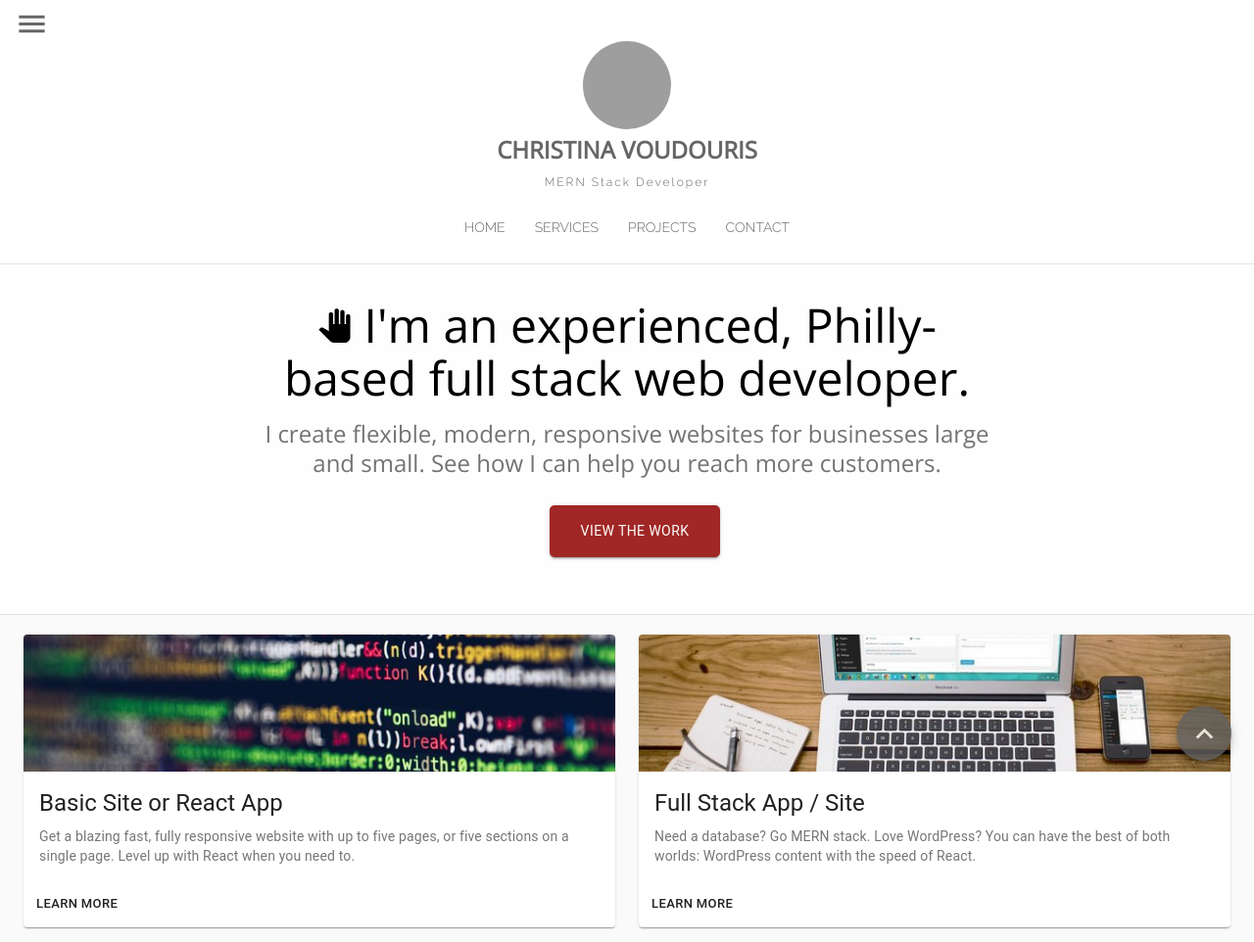
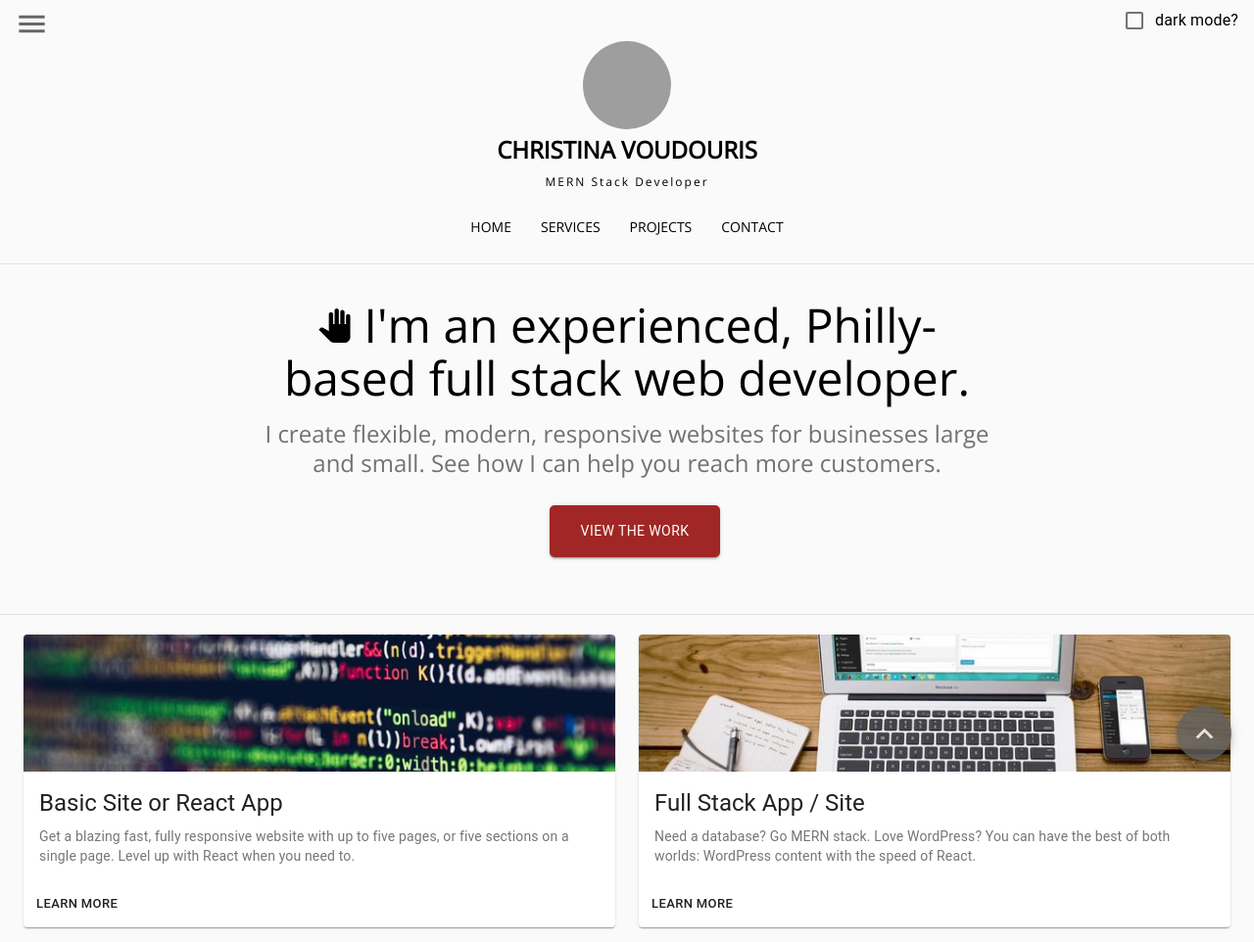
Before and after one commit to christinavoudouris/christinavoudouris.com, a React app: page / in a window 1280 px wide. Shown: the top 962 px of the page at 98% size. Built offline with nearby package versions, Linux system fonts and the light colour scheme; grey boxes are pictures that could not be loaded.

Commit message:
dark mode

```diff
--- a/package.json
+++ b/package.json
@@ -10,7 +10,8 @@
     "react-dom": "^17.0.1",
     "react-router-dom": "^5.2.0",
     "react-router-hash-link": "^2.2.2",
-    "react-scripts": "^4.0.0"
+    "react-scripts": "^4.0.0",
+    "use-dark-mode": "^2.3.1"
   },
   "scripts": {
     "start": "react-scripts start",
--- a/src/components/Cards.js
+++ b/src/components/Cards.js
@@ -31,7 +31,7 @@ const styles = theme => ({
     },
   })
 
-const DialogTitle = withStyles(styles)((props) => {
+const DialogTitle = withStyles(styles)(props => {
     const { children, classes, onClose, ...other } = props
     return <MuiDialogTitle disableTypography className={classes.root} {...other}>
           <Typography variant="h6">{children}</Typography>
--- a/src/components/Footer.js
+++ b/src/components/Footer.js
@@ -5,6 +5,7 @@ import IconButton from '@material-ui/core/IconButton'
 import GitHubIcon from '@material-ui/icons/GitHub'
 import InstagramIcon from '@material-ui/icons/Instagram'
 import FacebookIcon from '@material-ui/icons/Facebook'
+import { HashLink as Link } from 'react-router-hash-link'
 
 const Footer = () => <footer>
     <ul className="social">
@@ -48,11 +49,11 @@ const Footer = () => <footer>
     <p>
         &copy; {new Date().getFullYear()} Christina Voudouris. All rights reserved.
     </p>
-    <a href="#top" alt="top">
+    <Link to="#top" aria-label="go to top">
         <Fab style={fabStyle} aria-label="arrowupward">
             <KeyboardArrowUpIcon fontSize="large" />
         </Fab>
-    </a>
+    </Link>
 </footer>
 
 const fabStyle = {
--- a/src/components/Header.js
+++ b/src/components/Header.js
@@ -1,17 +1,13 @@
 import React from 'react'
-import { Link } from 'react-router-dom'
-import TempDrawer from './TempDrawer'
+import Top from './Top'
 import { NavHashLink as NavLink } from 'react-router-hash-link'
 
 const Header = () => <>
-    <Link to="/" name="top" aria-label="Top of page"> </Link>
-    <TempDrawer />
-    <div className="header">
-        <Link to="/">
-            <img className="me" width="90" height="90" src="https://projects.christinavoudouris.com/wp-content/uploads/2020/08/me-lg.jpg" alt="me" />
-            <p className="title">Christina Voudouris</p>
-            <p className="subtitle">MERN Stack Developer</p>
-        </Link>
+    <Top />
+    <header>
+        <img className="me" width="90" height="90" src="https://projects.christinavoudouris.com/wp-content/uploads/2020/08/me-lg.jpg" alt="me" />
+        <p className="title">Christina Voudouris</p>
+        <p className="subtitle">MERN Stack Developer</p>
         <ul className="nav">
             <li>
                 <NavLink to="/" alt="Home">HOME</NavLink>
@@ -28,7 +24,7 @@ const Header = () => <>
                 </NavLink>
             </li>
         </ul>
-    </div>
+    </header>
 </>
 
 export default Header
--- a/src/components/Home.js
+++ b/src/components/Home.js
@@ -5,7 +5,7 @@ import Grid from '@material-ui/core/Grid'
 import PanToolIcon from '@material-ui/icons/PanTool'
 import { HashLink as Link } from 'react-router-hash-link'
 
-const Home = () => <div className="wrapper">
+const Home = () => <div id="wrapper">
     <Container maxWidth="sm">
         <h1 className="headline"><PanToolIcon fontSize="large" /> I'm an experienced, Philly-based full stack web developer.</h1>
         <h2 className="desc">
--- a/src/components/TempDrawer.js
+++ b/src/components/Top.js
@@ -12,6 +12,8 @@ import FavoriteIcon from '@material-ui/icons/Favorite'
 import MailIcon from '@material-ui/icons/Mail'
 import MenuIcon from '@material-ui/icons/Menu'
 import { NavHashLink as NavLink } from 'react-router-hash-link'
+import FormControlLabel from '@material-ui/core/FormControlLabel'
+import Checkbox from '@material-ui/core/Checkbox'
 
 const useStyles = makeStyles({
     list: {
@@ -25,14 +27,41 @@ const useStyles = makeStyles({
     }
 })
 
-export default function TempDrawer() {
+export default function Top() {
     const classes = useStyles()
-    const [state, setState] = useState({
-        left: false
-    })
+    const [state, setState] = useState({ left: false })
 
-    const toggleDrawer = (anchor, open) => (event) => {
-        if (event.type === 'keydown' && (event.key === 'Tab' || event.key === 'Shift')) {
+    let toggledClass = 'toggled'
+    let body = document.body
+    const lightMode = 'light'
+    const darkMode = 'dark'
+    let mode
+
+    if (localStorage) {
+        mode = localStorage.getItem('mode')
+      }
+
+    mode === lightMode || mode === darkMode
+        ? body.classList.add(mode)
+        : body.classList.add(lightMode)
+
+    const switchMode = e => {
+        if (mode === darkMode) {
+            body.classList.replace(darkMode, lightMode)
+            e.target.classList.remove(toggledClass)
+            body.classList.toggle(toggledClass)
+            localStorage.setItem('mode', 'light')
+            mode = lightMode
+        } else {
+            body.classList.replace(lightMode, darkMode)
+            e.target.classList.add(toggledClass)
+            localStorage.setItem('mode', 'dark')
+            mode = darkMode
+        }
+    }
+
+    const toggleDrawer = (anchor, open) => e => {
+        if (e.type === 'keydown' && (e.key === 'Tab' || e.key === 'Shift')) {
             return
         }
 
@@ -46,6 +75,7 @@ export default function TempDrawer() {
         role="presentation"
         onClick={toggleDrawer(anchor, false)}
         onKeyDown={toggleDrawer(anchor, false)}
+        id="top"
     >
         <List>
             <ListItem>
@@ -83,10 +113,10 @@ export default function TempDrawer() {
         </List>
     </div>
 
-    return <div style={{ backgroundColor: 'white' }}>
-        {['left'].map((anchor) => (<Fragment key={anchor}>
+    return <>
+        {['left'].map(anchor => <Fragment key={anchor}>
             <Button
-                style={{ padding: '0', backgroundColor: 'white' }}
+                style={{ padding: '0' }}
                 aria-label="open menu"
                 onClick={toggleDrawer(anchor, true)}
             >
@@ -95,7 +125,8 @@ export default function TempDrawer() {
                     style={{
                         color: "#666666",
                         marginTop: '7px',
-                        padding: '0'
+                        padding: '0',
+                        backgroundColor: 'transparent'
                     }}
                 />}
             </Button>
@@ -106,6 +137,18 @@ export default function TempDrawer() {
             >
                 {list(anchor)}
             </Drawer>
-        </Fragment>))}
-    </div>
+        </Fragment>)}
+        <FormControlLabel
+        control={
+          <Checkbox
+            className={mode === "dark" ? toggledClass : ""}
+            id="darkMode"
+            onClick={e => switchMode(e)}
+            color="default"
+          />
+        }
+        label="dark mode?"
+        style={{ float: 'right' }}
+      />
+    </>
 }
--- a/src/index.css
+++ b/src/index.css
@@ -9,9 +9,16 @@ body {
   font-family: "Open Sans", sans-serif;
   margin: 0 auto;
   padding: 0;
-  background-color: #fafafa;
   font-size: 14px;
   line-height: 24px;
+}
+
+.light {
+  background-color: #fafafa;
+}
+
+.dark {
+  background-color: gainsboro;
 }
 
 p {
@@ -35,9 +42,8 @@ a.drawer:hover {
   width: 100%;
 }
 
-.header {
+header {
   text-align: center;
-  background-color: white !important;
   border-bottom: 1px solid rgba(0, 0, 0, 0.1);
   padding: 0px;
 }
@@ -51,15 +57,14 @@ a.drawer:hover {
 p.title {
   font-size: 24px;
   line-height: 28px;
-  color: #666666;
+  /*color: #666666;*/
   margin: 0;
   font-weight: bold;
   text-transform: uppercase;
 }
 
 p.subtitle {
-  font-family: "Raleway", sans-serif;
-  color: #666666;
+  /*color: #666666;*/
   font-size: 12px;
   line-height: 18px;
   margin: 10px 0 0 0;
@@ -74,13 +79,13 @@ ul.nav {
 ul.nav li {
   display: inline;
   font-size: 14px;
-  font-family: "Raleway", sans-serif;
   font-weight: 400;
   line-height: 18px;
 }
 
 ul.nav li a {
-  color: #666666;
+  /*color: #666666;*/
+  color: black;
   padding: 10px 15px;
 }
 
@@ -93,8 +98,8 @@ ul.nav li a:hover {
 
 /* headline on home page */
 
-div.wrapper {
-  background: rgba(255, 255, 255, 0.75) !important;
+#wrapper {
+  /*background-color: rgba(255, 255, 255, 0.75) !important;*/
   border-bottom: 1px solid rgba(0, 0, 0, 0.1);
   box-shadow: none;
 }
```
